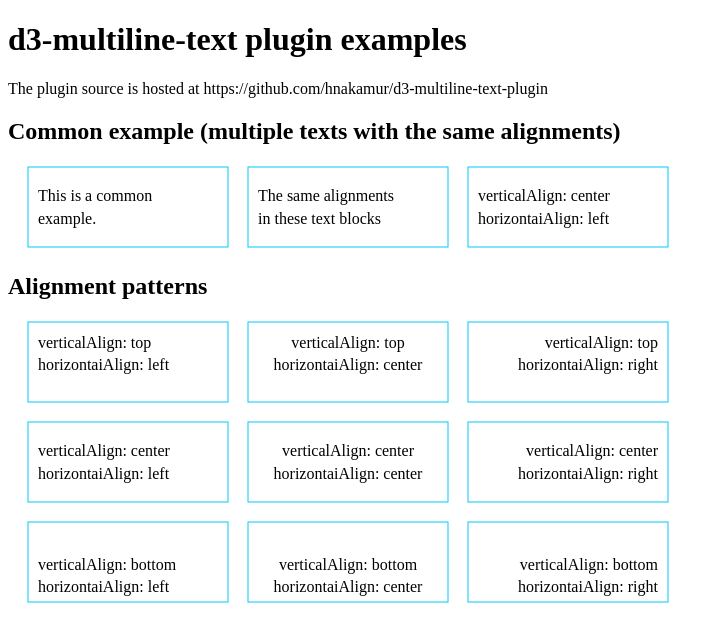
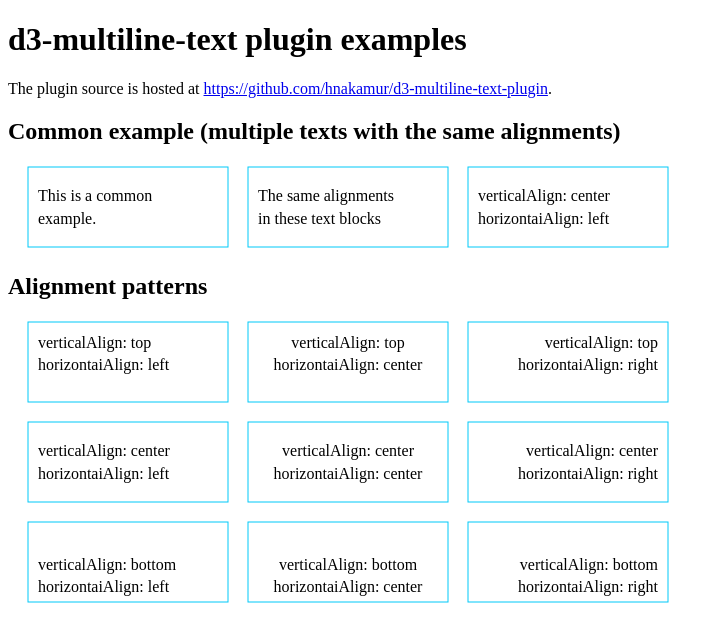
Before and after one commit to hnakamur/d3-multiline-text-plugin, a plain HTML site: page index.html in a window 1280 px wide. Shown: the whole page, without its empty margins (0-724 px from the left). Drawn offline with nearby package versions, Linux system fonts and the light colour scheme.

Commit message:
Make a link to the source URL

```diff
--- a/index.html
+++ b/index.html
@@ -5,7 +5,7 @@
 </head>
 <body>
 <h1>d3-multiline-text plugin examples</h1>
-The plugin source is hosted at https://github.com/hnakamur/d3-multiline-text-plugin
+The plugin source is hosted at <a href="https://github.com/hnakamur/d3-multiline-text-plugin">https://github.com/hnakamur/d3-multiline-text-plugin</a>.
 <h2>Common example (multiple texts with the same alignments)</h2>
 <div id='commonExample'></div>
 <h2>Alignment patterns</h2>
```
